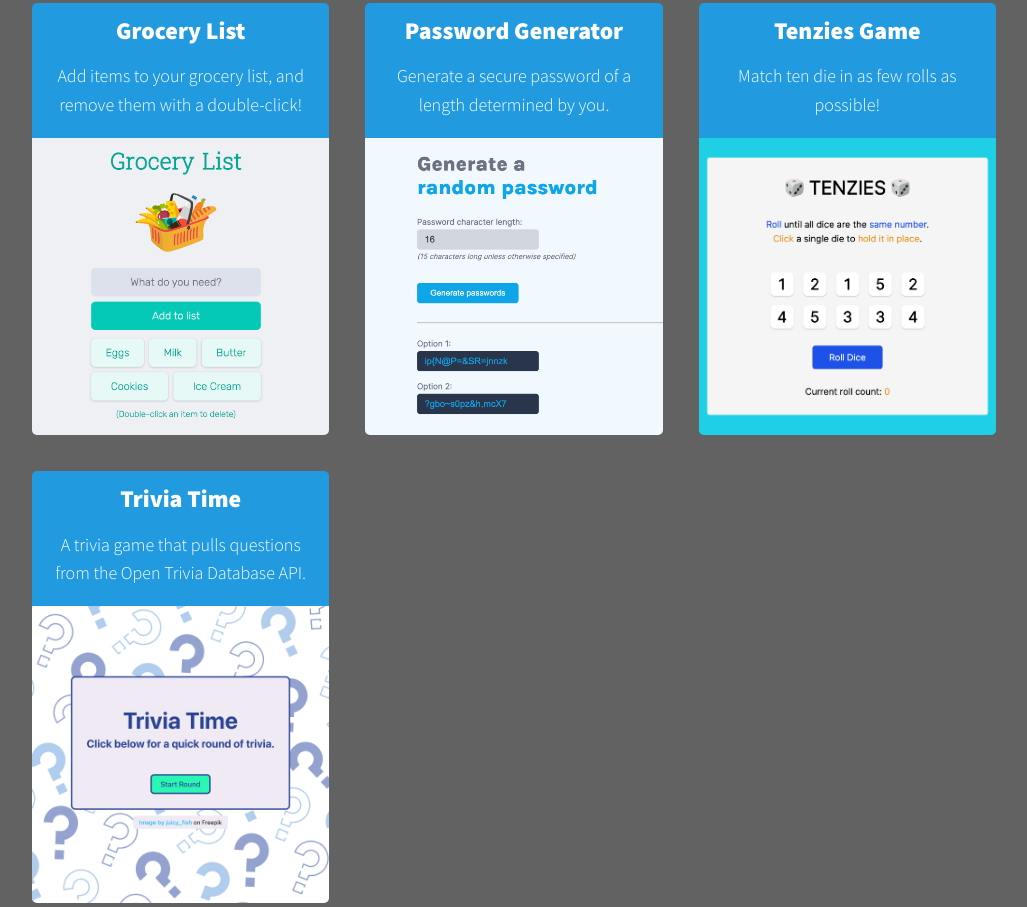
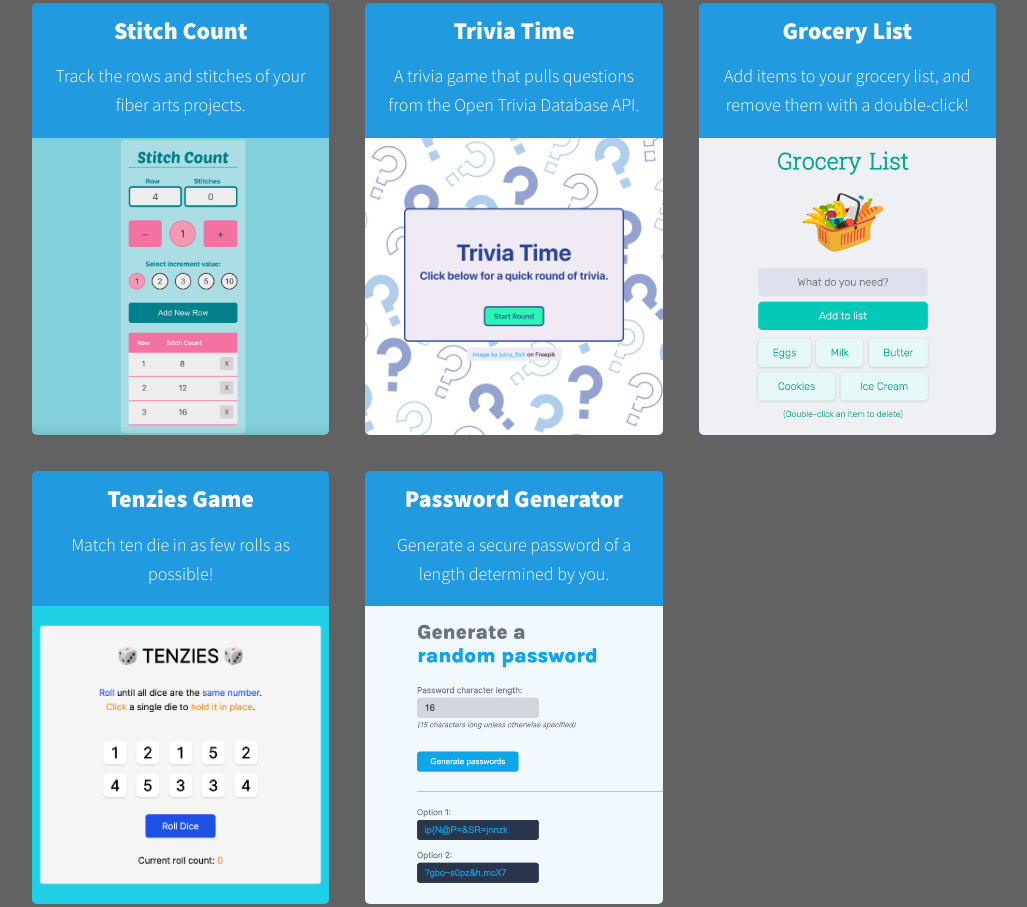
Before and after one commit to mmolli55/Portfolio-Site, a plain HTML site: page index.html in a window 1280 px wide. Shown: the part 2319-3226 px from the top of the page, without its empty margins (126-1153 px from the left). Drawn offline with nearby package versions, Linux system fonts and the light colour scheme.

Commit message:
Added Stitch Count Project

```diff
--- a/index.html
+++ b/index.html
@@ -87,32 +87,38 @@
 
             <div class="projects-grid">
                 <!-- Project 01 -->
-
                 <div class="project" target="_blank">
-                    <h3 class="project_title">Grocery List</h3>
-                    <p class="project_description">Add items to your grocery list, and remove them with a double-click!</p>
-                    <a href="https://resplendent-biscochitos-2d49b1.netlify.app/" target="_blank"><img src="assets/grocery-list-thumb-sq.png" alt="" class="project_img"></a>
+                    <h3 class="project_title">Stitch Count</h3>
+                    <p class="project_description">Track the rows and stitches of your fiber arts projects.</p>
+                    <a href="https://teal-tartufo-1e7897.netlify.app/" target="_blank"><img src="assets/stitch-count-thumb-sq.png" alt="preview of Stitch Count app" class="project_img"></a>
                 </div>
 
                 <!-- Project 02 -->
                 <div class="project" target="_blank">
-                    <h3 class="project_title">Password Generator</h3>
-                    <p class="project_description">Generate a secure password of a length determined by you.</p>
-                    <a href="https://ephemeral-crostata-5c3836.netlify.app/" target="_blank"><img src="assets/pw-generator-thumb-sq.png" alt="" class="project_img"></a>
+                    <h3 class="project_title">Trivia Time</h3>
+                    <p class="project_description">A trivia game that pulls questions from the Open Trivia Database API.</p>
+                    <a href="https://regal-manatee-ad4c9f.netlify.app/" target="_blank"><img src="assets/trivia-time-thumb-sq.png" alt="preview of Trivia Time app" class="project_img"></a>
                 </div>
 
                 <!-- Project 03 -->
                 <div class="project" target="_blank">
-                    <h3 class="project_title">Tenzies Game</h3>
-                    <p class="project_description">Match ten die in as few rolls as possible!</p>
-                    <a href="https://cheery-tulumba-a36a6d.netlify.app/" target="_blank"><img src="assets/tenzies-thumb-sq.png" alt="" class="project_img"></a>
+                    <h3 class="project_title">Grocery List</h3>
+                    <p class="project_description">Add items to your grocery list, and remove them with a double-click!</p>
+                    <a href="https://resplendent-biscochitos-2d49b1.netlify.app/" target="_blank"><img src="assets/grocery-list-thumb-sq.png" alt="preview of Grocery List app" class="project_img"></a>
                 </div>
 
                 <!-- Project 04 -->
                 <div class="project" target="_blank">
-                    <h3 class="project_title">Trivia Time</h3>
-                    <p class="project_description">A trivia game that pulls questions from the Open Trivia Database API.</p>
-                    <a href="https://regal-manatee-ad4c9f.netlify.app/" target="_blank"><img src="assets/trivia-time-thumb-sq.png" alt="" class="project_img"></a>
+                    <h3 class="project_title">Tenzies Game</h3>
+                    <p class="project_description">Match ten die in as few rolls as possible!</p>
+                    <a href="https://cheery-tulumba-a36a6d.netlify.app/" target="_blank"><img src="assets/tenzies-thumb-sq.png" alt="preview of Tenzies Game" class="project_img"></a>
+                </div>
+
+                <!-- Project 05 -->
+                <div class="project" target="_blank">
+                    <h3 class="project_title">Password Generator</h3>
+                    <p class="project_description">Generate a secure password of a length determined by you.</p>
+                    <a href="https://ephemeral-crostata-5c3836.netlify.app/" target="_blank"><img src="assets/pw-generator-thumb-sq.png" alt="preview of Password Generator" class="project_img"></a>
                 </div>
             </div>
         </section>
```
Also changed, not shown: assets/stitch-count-thumb-sq.png (added), 2 other files.
